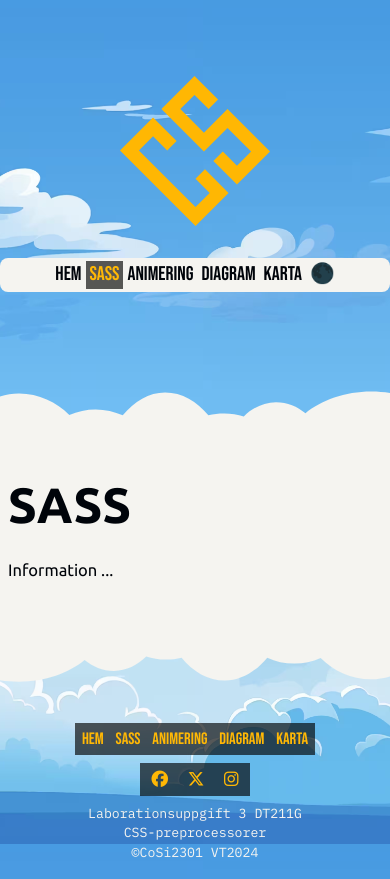
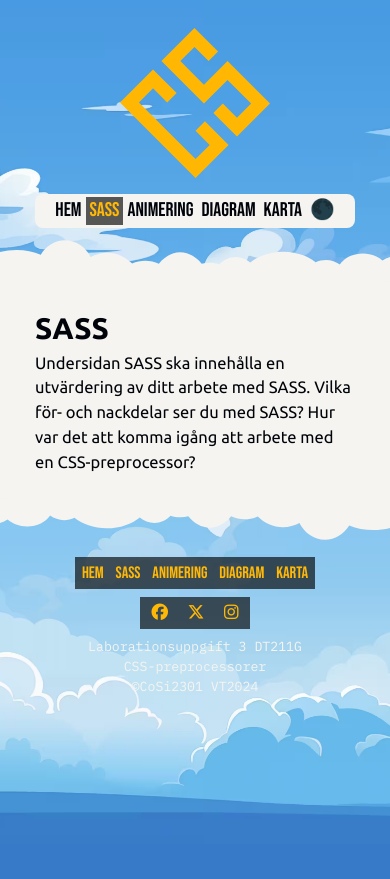
Before and after one commit to CoSi2301/dt211g-moment3, a website built with Parcel: page src/sass.html in a window 390 px wide. After the commit the page ends 844 px from the top, so only its background shows below. Built offline with nearby package versions, Linux system fonts and the light colour scheme.

Commit message:
brytpunkter för tablet och mobil , ytterligare justeringar

```diff
--- a/src/js/main.js
+++ b/src/js/main.js
@@ -73,6 +73,10 @@ document.addEventListener("DOMContentLoaded", () => {
   }
 });
 
+// ------------------------------------------------------------------------------------------------
+// Hover på temaknapp -----------------------------------------------------------------------------
+// ----------------------------------------------------------------------------- Hover på temaknapp
+
 const button = document.getElementById("theme-toggler");
 
 button.addEventListener("mouseenter", function () {
--- a/src/sass.html
+++ b/src/sass.html
@@ -39,7 +39,8 @@
         <div class="div-clouds-border"></div>
         <main class="main-content">
             <h1>SASS</h1>
-            <p class="info-text">Information ...</p>
+            <p class="info-text">Undersidan SASS ska innehålla en utvärdering av ditt arbete med SASS. Vilka för- och
+                nackdelar ser du med SASS? Hur var det att komma igång att arbete med en CSS-preprocessor?</p>
         </main>
         <div class="div-clouds-border-down"></div>
         <!-- Sidfoten -->
--- a/src/scss/base/_typography.scss
+++ b/src/scss/base/_typography.scss
@@ -1,4 +1,5 @@
 @use "../utilities/variables" as *;
+@use "../utilities/mixins" as *;
 
 /*--------------------------------------------------------------------------------------------------
 LOGO
@@ -46,6 +47,9 @@ MAIN
 -------------------------------------------------------------------------------------------- MAIN */
 h1 {
   font-size: $h1-text-size;
+  @include respond-to(tablet) {
+    font-size: $h1-tablet-size;
+  }
 }
 
 /*--------------------------------------------------------------------------------------------------
--- a/src/scss/components/_cards.scss
+++ b/src/scss/components/_cards.scss
@@ -10,6 +10,7 @@
   margin-top: 1rem;
 
   @include respond-to(mobile) {
+    @include center-wrapper-sml;
     grid-template-columns: 1fr;
     padding: $xs-padding;
   }
--- a/src/scss/layout/_grid.scss
+++ b/src/scss/layout/_grid.scss
@@ -9,6 +9,11 @@
   min-height: 100px;
   height: 100px;
   max-height: 100px;
+  @include respond-to(mobile) {
+    min-height: 50px;
+    height: 50px;
+    max-height: 50px;
+  }
   margin: 0;
   padding: 0;
   background-position: top;
@@ -21,6 +26,11 @@
   min-height: 100px;
   height: 100px;
   max-height: 100px;
+  @include respond-to(mobile) {
+    min-height: 50px;
+    height: 50px;
+    max-height: 50px;
+  }
   margin: 0 0 5rem 0;
   @include respond-to(mobile) {
     margin: 0;
--- a/src/scss/layout/_header.scss
+++ b/src/scss/layout/_header.scss
@@ -1,7 +1,14 @@
 @use "../utilities/variables" as *;
+@use "../utilities/mixins" as *;
 
 .hero-section {
   height: $hero-height;
+  @include respond-to(tablet) {
+    height: $hero-height-m;
+  }
+  @include respond-to(mobile) {
+    height: $hero-height-sm;
+  }
   display: flex;
   flex-direction: column;
   justify-content: center;
--- a/src/scss/layout/_navigation.scss
+++ b/src/scss/layout/_navigation.scss
@@ -10,6 +10,7 @@
   padding: $xs-padding $xs-padding $xs-padding 0.7rem;
   margin: $m-padding 0;
   @include respond-to(tablet) {
+    @include center-wrapper-320;
     padding: 0.2rem;
     justify-content: center;
   }
--- a/src/scss/themes/_dark.scss
+++ b/src/scss/themes/_dark.scss
@@ -54,7 +54,7 @@ body.dark-theme .card {
 }
 
 body.dark-theme footer a:hover {
-  color: lighten($footer-link-color, 40%);
+  color: darken($footer-link-color, 30%);
 }
 
 body.dark-theme .quick-links,
--- a/src/scss/themes/_default.scss
+++ b/src/scss/themes/_default.scss
@@ -7,10 +7,14 @@
 
 .main-content {
   transition: background-color $transition-speed ease-in-out;
+  padding: $m-padding;
   .info-text {
     @include center-wrapper-1200;
     margin-bottom: $m-padding;
     padding: $sm-padding;
+    @include respond-to(mobile) {
+      @include center-wrapper-sml;
+    }
   }
 }
 
@@ -18,6 +22,9 @@
   @include center-wrapper-1200;
   margin-bottom: $sm-padding;
   padding-left: $sm-padding;
+  @include respond-to(mobile) {
+    @include center-wrapper-sml;
+  }
 }
 
 .col-wrap {
@@ -31,6 +38,7 @@
 
   @include respond-to(tablet) {
     flex-direction: column;
+    max-width: 100%;
   }
 
   .left-col,
--- a/src/scss/themes/_light.scss
+++ b/src/scss/themes/_light.scss
@@ -38,7 +38,7 @@ body.light-theme .card {
 }
 
 body.light-theme footer a:hover {
-  color: darken($footer-link-color, 30%);
+  color: lighten($footer-link-color, 40%);
 }
 
 body.light-theme footer p {
--- a/src/scss/utilities/_mixins.scss
+++ b/src/scss/utilities/_mixins.scss
@@ -14,6 +14,18 @@
   height: 100%;
   display: flex;
   flex-direction: column;
+}
+
+@mixin center-wrapper-sml {
+  width: clamp(200px, 100%, $min-320);
+  margin: 0 auto;
+  padding: 0;
+}
+
+@mixin center-wrapper-320 {
+  width: $min-320;
+  margin: 0 auto;
+  padding: 0;
 }
 
 @mixin center-wrapper-900 {
--- a/src/scss/utilities/_variables.scss
+++ b/src/scss/utilities/_variables.scss
@@ -13,6 +13,7 @@
 $small-text-size: calc(calc(15px + 0.390625vw) * 0.8);
 
 $h1-text-size: calc(calc(15px + 0.390625vw) * 3);
+$h1-tablet-size: calc(calc(15px + 0.390625vw) * 1.8);
 
 /*--------------------------------------------------------------------------------------------------
 Färger
@@ -32,6 +33,8 @@
 Mått
 -------------------------------------------------------------------------------------------- Mått */
 
+$hero-height-sm: 15rem;
+$hero-height-m: 20rem;
 $hero-height: 23rem;
 
 $min-320: 320px;
```
Also changed, not shown: src/index.html (+2 -2 lines).
